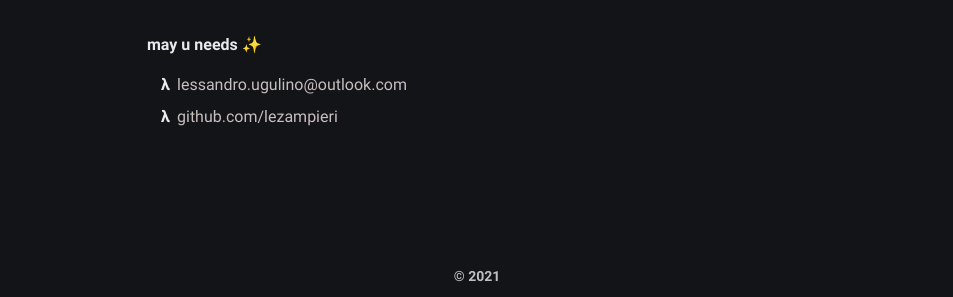
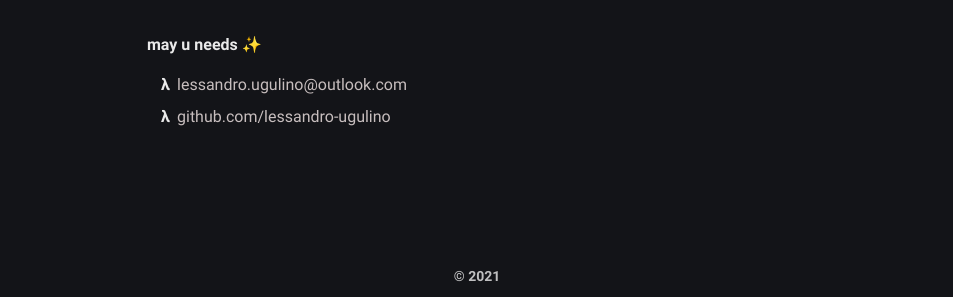
Before and after one commit to lessandro-ugulino/project, a Jekyll site: the page built from about.md, in a window 1280 px wide. Shown: the part 542-839 px from the top of the page, without its empty margins (163-1116 px from the left). Built offline with Jekyll 4.4.1, drawn with Linux system fonts in a browser that asks for light colours.

Commit message:
change config

```diff
--- a/_config.yml
+++ b/_config.yml
@@ -5,16 +5,16 @@ description: >- # site description
 lang: en-US # default lang
 timezone: Australia/Sydney # set your timezone
 image: assets/img/ogp.png # This image used for Open Graph more info https://ogp.me/
-repo: https://github.com/lezampieri/whoami # site repo [optional]
+repo: https://github.com/lessandro-ugulino/whoami # site repo [optional]
 mode: dark # default theme "dark" | "light"
 
 # Profile settings
 author:
   name: Lessandro Z. Ugulino # author name
   bio: >- # tell to the world
-    Curious for as long as I can remember, loving automate things, working as <strong>Site Reliability Engineer</strong> at <a href="https://www.ticketek.com.au/" target="_blank">Ticketek </a>and always looking for a good coffee.<br>Want to have a chat? Contact me: <br><a href="https://www.linkedin.com/in/lezampieri/" target="_blank" rel="noopener">@linkedin</a><br><a href="mailto:lessandro.ugulino@outlook.com">@email</a><br><a href="https://github.com/lezampieri/whoami" target="_blank" rel="noopener">@github</a>.
+    Curious for as long as I can remember, loving automate things, working as <strong>Site Reliability Engineer</strong> at <a href="https://www.ticketek.com.au/" target="_blank">Ticketek </a>and always looking for a good coffee.<br>Want to have a chat? Contact me: <br><a href="https://www.linkedin.com/in/lezampieri/" target="_blank" rel="noopener">@linkedin</a><br><a href="mailto:lessandro.ugulino@outlook.com">@email</a><br><a href="https://github.com/lessandro-ugulino/whoami" target="_blank" rel="noopener">@github</a>.
   username: username # author username
-  github: lezampieri
+  github: lessandro-ugulino
   #twitter: twitter_username
   #facebook: facebook_username
   email: lessandro.ugulino@outlook.com # your contact adress
```
